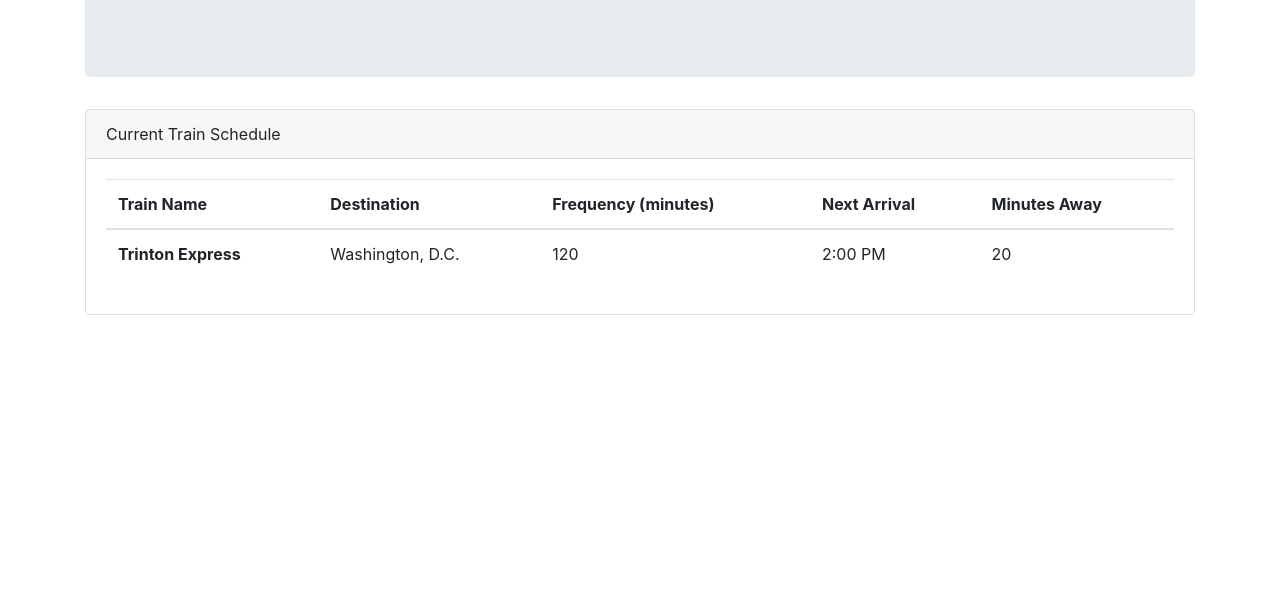
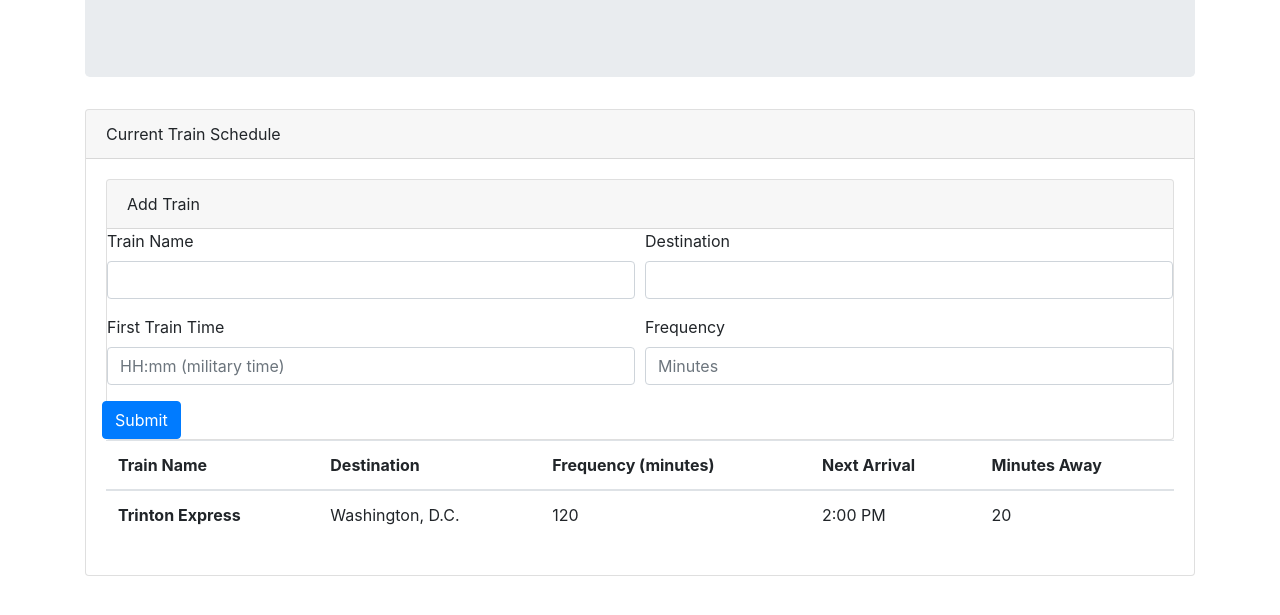
Before and after one commit to duanewayne76/trainScheduler, a plain HTML site: page index.html in a window 1280 px wide. Shown: the part 147-762 px from the top of the page. Drawn offline with nearby package versions, Linux system fonts and the light colour scheme.

Commit message:
bootstrap table update

```diff
--- a/index.html
+++ b/index.html
@@ -59,7 +59,7 @@
 
 
 
-<!-- <div class="card">
+<div class="card">
 
     <div class="card-header">Add Train</div>
     <form>
@@ -88,7 +88,7 @@
             <button type="submit" class="btn btn-primary">Submit</button>
     </form>
 </div>
-</div> -->
+</div>
 
 
 
```
